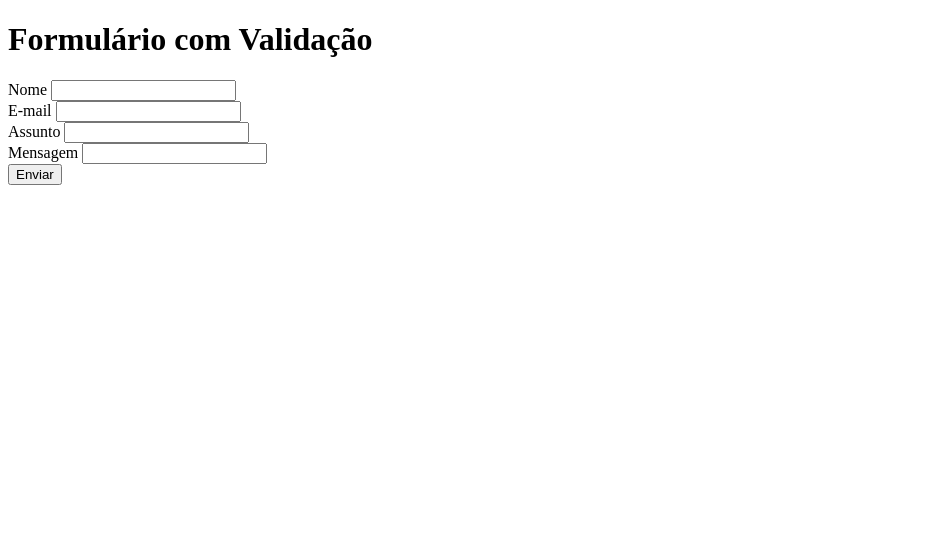
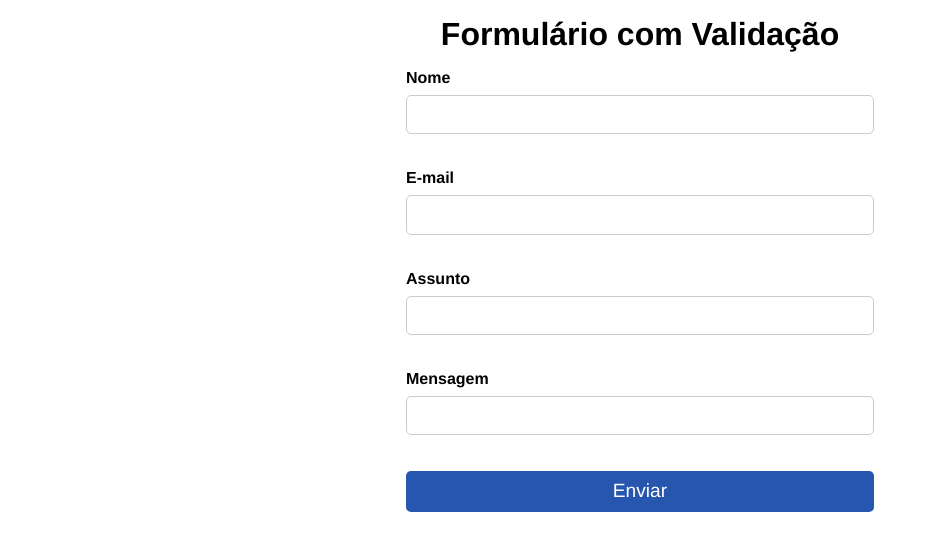
Before and after one commit to ambleandro/Formul-rio-com-validacao, a plain HTML site: page index.html in a window 1280 px wide. Shown: the whole page, without its empty margins (0-929 px from the left). Drawn offline with Linux system fonts and the light colour scheme.

Commit message:
Add styles

```diff
--- a/index.html
+++ b/index.html
@@ -32,7 +32,7 @@
 
       <div class="form-control">
         <label for="mensagem">Mensagem</label>
-        <input type="text" id="mensagem" name="mensagem">
+        <input type="textarea" id="mensagem" name="mensagem">
         <div class="error-message"></div>
       </div>
       <button type="submit">Enviar</button>
--- a/styles.css
+++ b/styles.css
@@ -0,0 +1,60 @@
+* {
+  box-sizing: border-box;
+  font-family: Helvetica;
+  margin: 0;
+  padding: 0;
+}
+
+.container {
+  width: 500px;
+  margin: 0 auto;
+  padding: 1rem;
+}
+
+h1 {
+  text-align: center;
+  margin-bottom: 1rem;
+}
+
+form {
+  display: flex;
+  flex-direction: column;
+  gap: 1.5rem;
+}
+
+.form-control {
+  display: flex;
+  flex-direction: column;
+  gap: .5rem;
+}
+
+label {
+  font-weight: bold;
+}
+
+input, textarea {
+  padding: .6rem;
+  border: 1px solid #ccc;
+  border-radius: 5px;
+  font-size: 1rem;
+}
+
+.error-message {
+  color: #e21111;
+  margin-top: .2rem;
+}
+
+button {
+  background-color: #2756af;
+  color: #fff;
+  padding: .6rem 1.2rem;
+  border: none;
+  border-radius: 5px;
+  font-size: 1.2rem;
+  cursor: pointer;
+  transition: .4s;
+}
+
+button:hover {
+  background-color: #132f63;
+}
```
